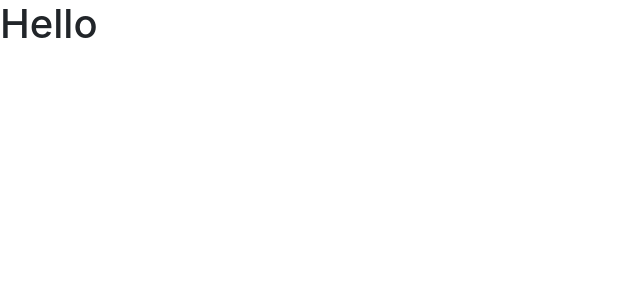
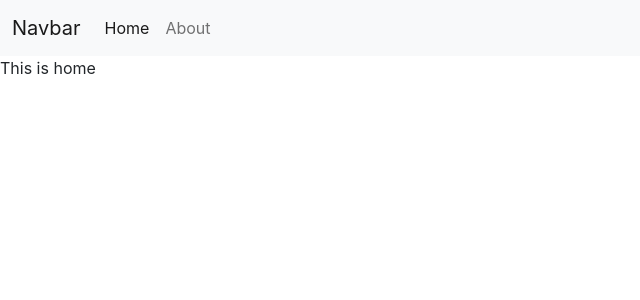
Before and after one commit to Yashsen1254/NoteApplication, a React (Create React App) app: page / in a window 1280 px wide. Shown: the top 300 px of the page, without its empty margins (0-640 px from the left). Built offline with nearby package versions, Linux system fonts and the light colour scheme; the HTML template or start-up script is replaced by a standard one.

Commit message:
Routes Created

```diff
--- a/src/App.js
+++ b/src/App.js
@@ -1,8 +1,20 @@
-import './App.css';
+import "./App.css";
+import { BrowserRouter as Router, Route, Routes } from "react-router-dom";
+import Navbar from "./components/Navbar";
+import Home from "./components/Home";
+import About from "./components/About";
 
 function App() {
   return (
-    <h1>Hello</h1>
+    <>
+      <Router>
+        <Navbar />
+        <Routes>
+          <Route exact path="/" element={<Home />} />
+          <Route exact path="/about" element={<About />} />
+        </Routes>
+      </Router>
+    </>
   );
 }
 
```
